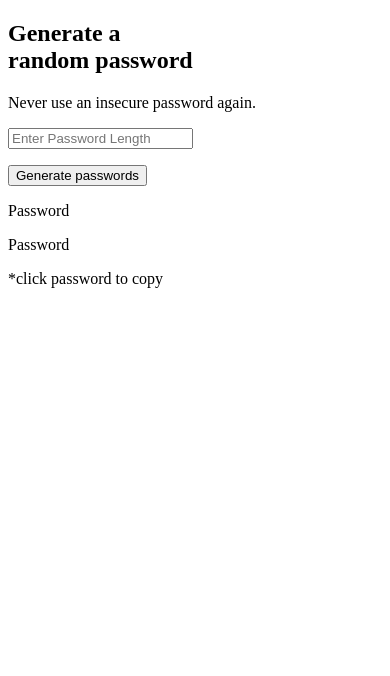
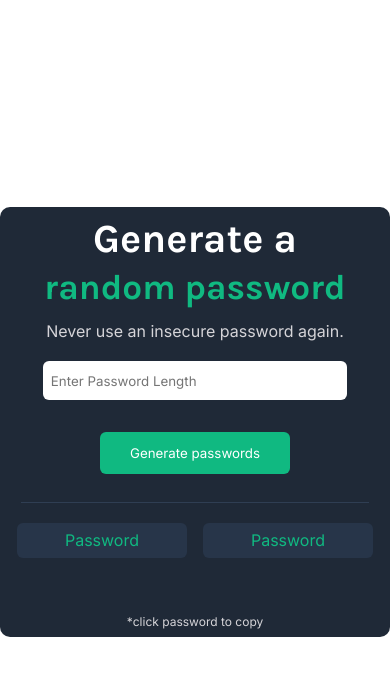
Before and after one commit to moeidejaz/Password-Generator, a plain HTML site: page index.html in a window 390 px wide. Drawn offline with Linux system fonts and the light colour scheme.

Commit message:
added styles to web app

```diff
--- a/index.html
+++ b/index.html
@@ -7,6 +7,7 @@
     <link rel="stylesheet" href="https://cdnjs.cloudflare.com/ajax/libs/font-awesome/6.2.1/css/all.min.css" integrity="sha512-MV7K8+y+gLIBoVD59lQIYicR65iaqukzvf/nwasF0nqhPay5w/9lJmVM2hMDcnK1OnMGCdVK+iQrJ7lzPJQd1w==" crossorigin="anonymous" referrerpolicy="no-referrer" />
     <link rel="shortcut icon" href="/lock.png" type="image/x-icon">
     <meta name="viewport" content="width=device-width, initial-scale=1.0">
+    <link rel="stylesheet" href="style.css">
     <title>Password Generator</title>
 </head>
 
--- /dev/null
+++ b/style.css
@@ -0,0 +1,224 @@
+@import url('https://fonts.googleapis.com/css2?family=Inter:wght@400;700&family=Karla:wght@400;700&display=swap');
+
+* {
+    margin: 0;
+    padding: 0;
+    box-sizing: border-box;
+}
+
+:root {
+    --PRI-FN: 'Karla', sans-serif;
+    --SEC-FN: 'Inter', sans-serif;
+    --PRI-CLR: #10B981;
+    --BG-CLR:#1F2937;
+    --MD-GREY: #D5D4D8;
+}
+
+body {
+    min-height: 100vh;
+    display: flex;
+    justify-content: center;
+    align-items: center;
+}
+
+.hero {
+    background-color: var(--BG-CLR);
+    width: 500px;
+    height: 450px;
+
+    display: flex;
+    flex-direction: column;
+    justify-content: center;
+    padding: 0rem 2rem;
+    border-radius: 10px;
+    gap: 0.75rem;
+}
+
+h1 {
+    font-family: var(--PRI-FN);
+    font-size: 2rem;
+    font-weight: 800;
+    color: #fff;
+}
+
+span {
+    color: var(--PRI-CLR);
+}
+
+p {
+    font-family: var(--SEC-FN);
+    font-size: 1.25rem;
+    color: var(--MD-GREY);
+    padding: 0px 0px 0.5rem 0px;
+}
+
+input {
+    width: 85%;
+    border: none;
+    border-radius: 6px;
+    padding: 0.7rem 0.5rem;
+    font-family: var(--SEC-FN);
+}
+
+input:focus {
+    outline: none;
+}
+
+input[type=number]::-webkit-inner-spin-button,
+        input[type=number]::-webkit-outer-spin-button {
+            -webkit-appearance: none;
+        }
+
+.gen-pswd {
+    font-family: var(--SEC-FN);
+    background-color: var(--PRI-CLR);
+    padding: 9px 17px;
+    border-radius: 6px;
+    border: none;
+    color: #fff;
+
+    width: 190px;
+    height: 42px;
+}
+
+.border {
+    margin-top: 1rem;
+    border-top: 1px solid #2F3E53;
+    width: 400px;
+}
+
+.pswds {
+    display: flex;
+    gap: 1rem;
+}
+
+.pswds p {
+    font-family: var(--SEC-FN);
+    font-size: 16px;
+    background-color: #273549;
+    border-radius: 6px;
+    color: var(--PRI-CLR);
+    padding: 9px;
+
+    width: 190px;
+    height: 35px;
+
+    display: flex;
+    justify-content: center;
+    align-items: center;
+}
+
+.pswds P:hover,
+.gen-pswd:hover {
+    cursor: pointer;
+}
+
+.note {
+    font-size: 12px;
+    margin-top: 1rem;
+    display: flex;
+    justify-content: flex-end;
+    padding-right: 2.7rem;
+}
+
+#pop-up {
+    font-size: 12px;
+    text-align: center;
+    padding-top: 0.5rem;
+    color: var(--PRI-CLR);
+}
+
+/* TOOLTIP */
+
+
+
+@media (max-width:425px){
+
+    body {
+        max-height: 60vh;
+    }
+
+    .hero {
+        background-color: var(--BG-CLR);
+        width: 390px;
+        height: 430px;
+
+        display: flex;
+        flex-direction: column;
+        justify-content: center;
+        align-items: center;
+        padding: 0px 1rem;
+        border-radius: 10px;
+    }
+
+    .pswds p {
+        width: 170px;
+    }
+
+    .border {
+        width: 97%;
+    }
+
+    h1 {
+        font-size: 2.5rem;
+        text-align: center;
+    }
+
+    span {
+        font-size: 2.2rem;
+    }
+
+    p {
+        font-size: 1rem;
+    }
+
+    p {
+        text-align: center;
+    }
+
+    .note {
+        padding: 0px;
+        text-align: center;
+    }
+}
+
+@media (max-width: 375px) {
+    .hero {
+        background-color: var(--BG-CLR);
+        width: 300px;
+        height: 450px;
+
+        display: flex;
+        flex-direction: column;
+        justify-content: center;
+        align-items: center;
+        padding: 0px 1rem;
+        border-radius: 10px;
+    }
+
+    .pswds p {
+        width: 130px;
+    }
+
+    .border {
+        width: 90%;
+    }
+
+    .note {
+        display: flex;
+        justify-content: center;
+        align-self: center;
+    }
+
+    h1 {
+        text-align: center;
+    }
+
+    span {
+        font-size: 1.5rem;
+    }
+
+    p {
+        text-align: center;
+    }
+}
```
